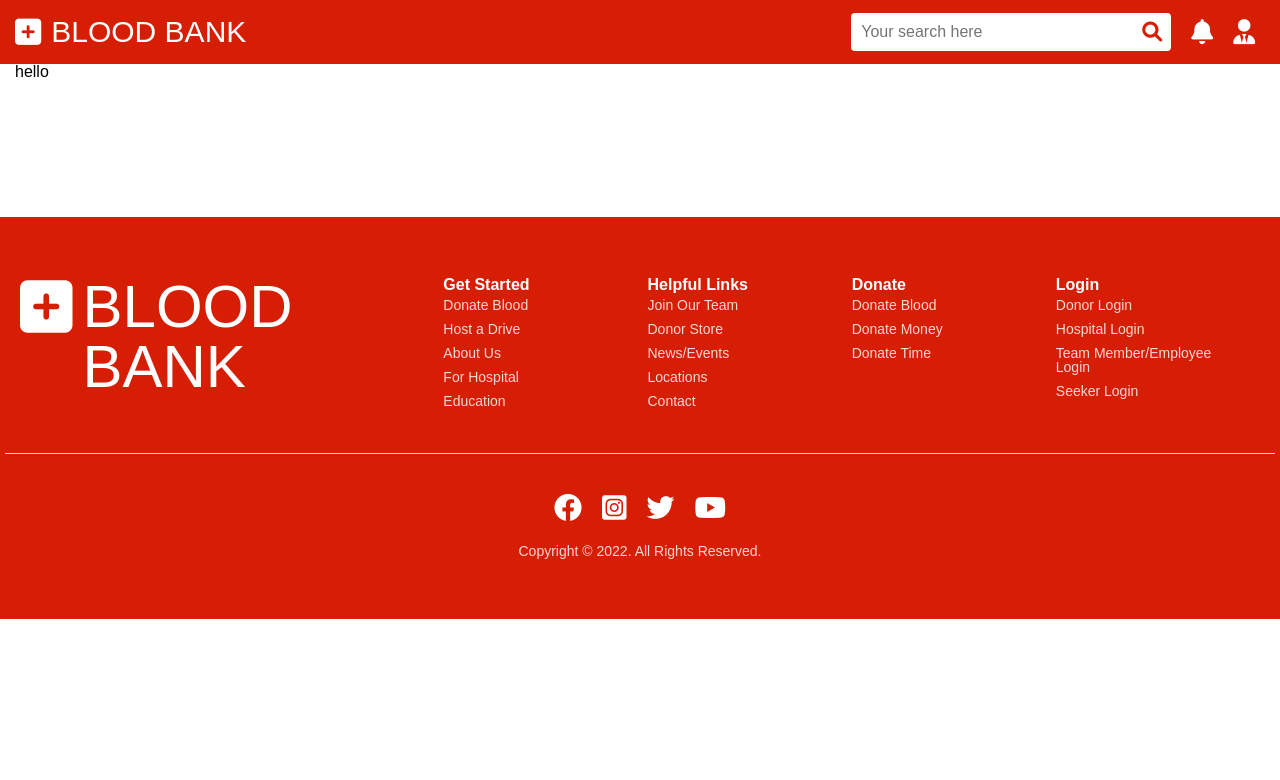
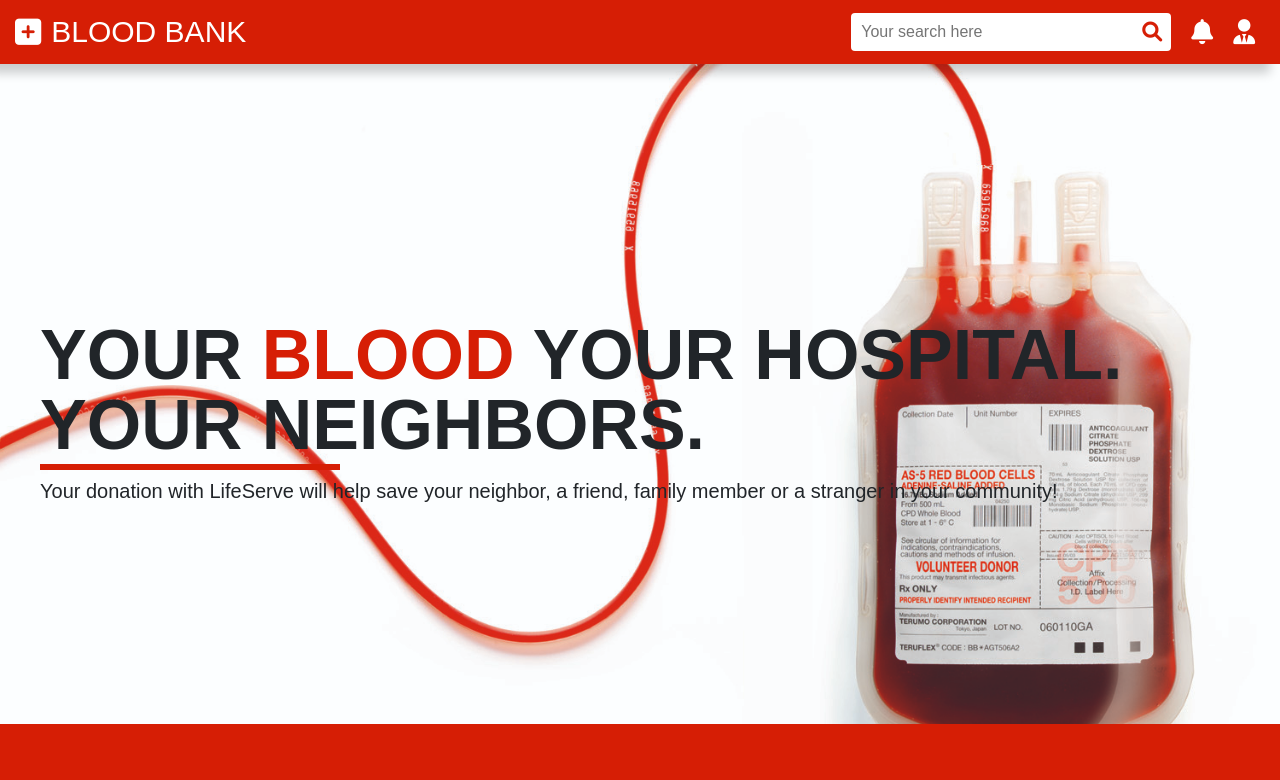
Before and after one commit to tan-creator/group5.bloodbank.github.io, a plain HTML site: page index.html in a window 1280 px wide. Shown: the top 780 px of the page. Drawn offline with nearby package versions, Linux system fonts and the light colour scheme.

Commit message:
Tuan Update homepage

```diff
--- a/assets/css/base.css
+++ b/assets/css/base.css
@@ -127,6 +127,7 @@ table {
 :root {
   --primary-color: #d61e05;
   --white-color: #fff;
+  --blue-color: #005596;
   --header-height: 64px;
   --font-size-small: 14px;
   --font-size-primary: 16px;
@@ -135,3 +136,8 @@ table {
 html {
   font-family: Arial, Helvetica, sans-serif;
 }
+
+::selection {
+  background-color: var(--blue-color);
+  color: var(--white-color);
+}
--- a/assets/css/style.css
+++ b/assets/css/style.css
@@ -8,6 +8,8 @@
   color: var(--white-color);
   align-items: center;
   position: fixed;
+  box-shadow: -10px 9px 10px rgb(0 0 0 / 20%);
+  z-index: 100000;
 }
 
 .header__left {
@@ -77,10 +79,56 @@
   transition: all 0.25s;
 }
 
-/* CONTAINER */
-.main {
-  top: 0;
+/* MAIN */
+/* Main - Banner */
+.banner {
   margin-top: var(--header-height);
+  padding: 0;
+}
+
+.banner__background {
+  position: relative;
+  height: 660px;
+  width: 100%;
+}
+
+.banner__background-img {
+  background-repeat: no-repeat;
+  object-fit: cover;
+  width: 100%;
+  height: 100%;
+}
+
+.banner__content {
+  position: absolute;
+  left: 40px;
+  top: 40%;
+}
+
+.banner__content-hero {
+  font-weight: 700;
+  font-size: 70px;
+}
+
+.banner__content-hero span {
+  color: var(--primary-color);
+}
+
+.banner__content-hero::after {
+  content: " ";
+  bottom: -10px;
+  background-color: var(--primary-color);
+  width: 300px;
+  height: 6px;
+  display: block;
+  position: absolute;
+  left: 0px;
+}
+
+.banner__content-desc {
+  position: absolute;
+  top: 115%;
+  font-size: 20px;
 }
 
 /* FOOTER */
--- a/homepage/index.html
+++ /dev/null
@@ -1,13 +0,0 @@
-<!DOCTYPE html>
-<html lang="en">
-<head>
-    <meta charset="UTF-8">
-    <meta http-equiv="X-UA-Compatible" content="IE=edge">
-    <meta name="viewport" content="width=device-width, initial-scale=1.0">
-    <title>Document</title>
-    <link rel="stylesheet" href="./main.css">
-</head>
-<body>
-    <h1>hello</h1>
-</body>
-</html>
--- a/homepage/main.css
+++ /dev/null
@@ -1 +0,0 @@
-@import url("../assets/css/base.css");
--- a/index.html
+++ b/index.html
@@ -44,8 +44,20 @@
         </header>
 
         <!-- MAIN -->
-        <section class="container-fluid main">
-            <iframe src="./homepage/index.html" frameborder="0"></iframe>
+        <section class="container-fluid banner">
+            <div class="banner__background">
+                <img class="banner__background-img" src="./assets/img/donate-background-homepage2.jpg" alt="">
+            </div>
+            <div class="banner__content">
+                <h1 class="banner__content-hero">
+                    YOUR
+                    <span>BLOOD</span>
+                    YOUR HOSPITAL.
+                    <br>
+                     YOUR NEIGHBORS.
+                </h1>
+                <div class="banner__content-desc">Your donation with LifeServe will help save your neighbor, a friend, family member or a stranger in your community!</div>
+            </div>
         </section>
 
         <footer>
@@ -108,5 +120,7 @@
 
     <!-- BOOTSTRAP 4 JS -->
     <script src="https://cdn.jsdelivr.net/npm/bootstrap@4.6.1/dist/js/bootstrap.bundle.min.js" integrity="sha384-fQybjgWLrvvRgtW6bFlB7jaZrFsaBXjsOMm/tB9LTS58ONXgqbR9W8oWht/amnpF" crossorigin="anonymous"></script>
+
+    <!-- JS -->
 </body>
 </html>
```
Also changed, not shown: assets/img/donate-background-homepage.jpg (added), assets/img/donate-background-homepage2.jpg (added).
